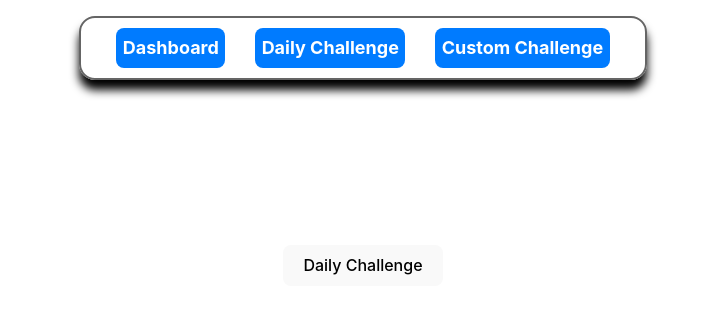
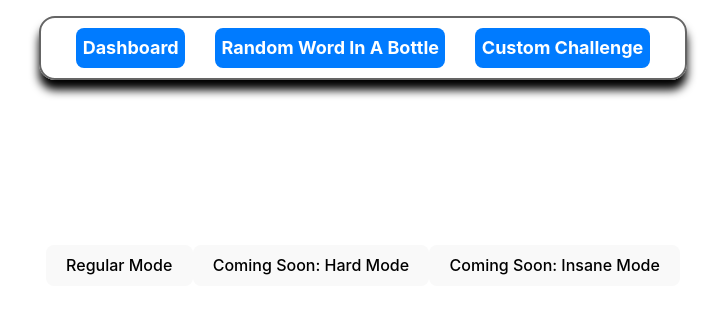
Before and after one commit to Atlessc/web54-wordle-clone, a React (Vite) app: page / in a window 1280 px wide. Shown: the top 314 px of the page, without its empty margins (277-1002 px from the left). Built offline with nearby package versions, Linux system fonts and the light colour scheme.

Commit message:
Update page titles and headings for consistency

```diff
--- a/src/components/GlobalComponents/NavBar/Navbar.tsx
+++ b/src/components/GlobalComponents/NavBar/Navbar.tsx
@@ -6,7 +6,7 @@ const NavBar = () => {
   return (
     <nav className="navbar">
       <Link to="/dashboard" className="nav-link">Dashboard</Link>
-      <Link to="/daily-challenge" className="nav-link">Daily Challenge</Link>
+      <Link to="/daily-challenge" className="nav-link">Random Word In A Bottle</Link>
       <Link to="/custom-challenge" className="nav-link">Custom Challenge</Link>
     </nav>
   );
--- a/src/pages/DailyChallengePage.tsx
+++ b/src/pages/DailyChallengePage.tsx
@@ -120,7 +120,7 @@ const handleNewGame = () => {
 
   return (
     <div>
-      <h1>Daily Challenge</h1>
+      <h1>Word In A Bottle: Regular Mode</h1>
       <GameBoard wordLength={wordLength} guesses={guesses} currentGuess={currentGuess} numOfGuesses={numOfGuesses} />
       <Keyboard onKeyPress={handleKeyInput} letterStatuses={letterStatuses} isDisabled={gameStatus === 'won' || gameStatus === 'lost'} />
       {gameStatus === 'won' &&
--- a/src/pages/DashboardPage.tsx
+++ b/src/pages/DashboardPage.tsx
@@ -4,7 +4,7 @@ const DashboardPage = () => {
   return (
     <div>
       <h1>Dashboard</h1>
-      <Link to="/daily-challenge"><button>Daily Challenge</button></Link>
+      <Link to="/daily-challenge"><button>Regular Mode</button></Link>
     </div>
   );
 };
--- a/src/pages/LandingPage.tsx
+++ b/src/pages/LandingPage.tsx
@@ -5,7 +5,9 @@ const LandingPage = () => {
     <div>
       <h1>Welcome to Word In A Bottle!</h1>
       <p>Get ready to challenge your vocabulary!</p>
-      <Link to="/daily-challenge"><button>Daily Challenge</button></Link>
+      <Link to="/daily-challenge"><button>Regular Mode</button></Link>
+      <button>Coming Soon: Hard Mode</button>
+      <button>Coming Soon: Insane Mode</button>
     </div>
   );
 };
```
Also changed, not shown: 1 other file (tests, documents, lock files or other folders).
